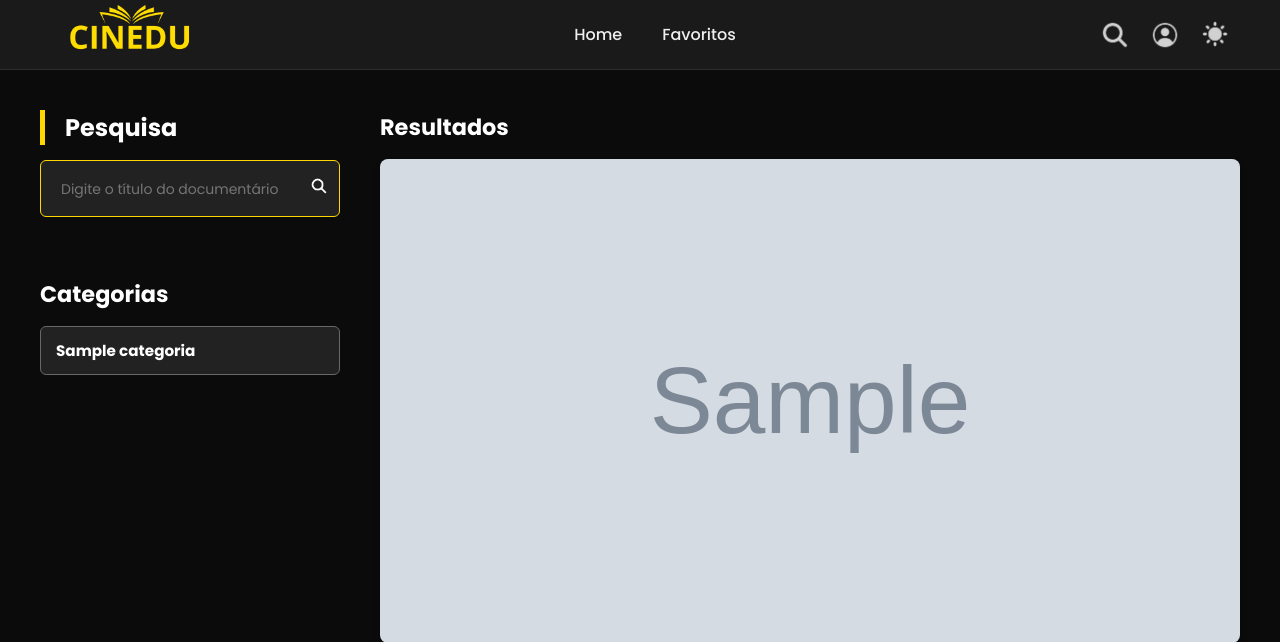
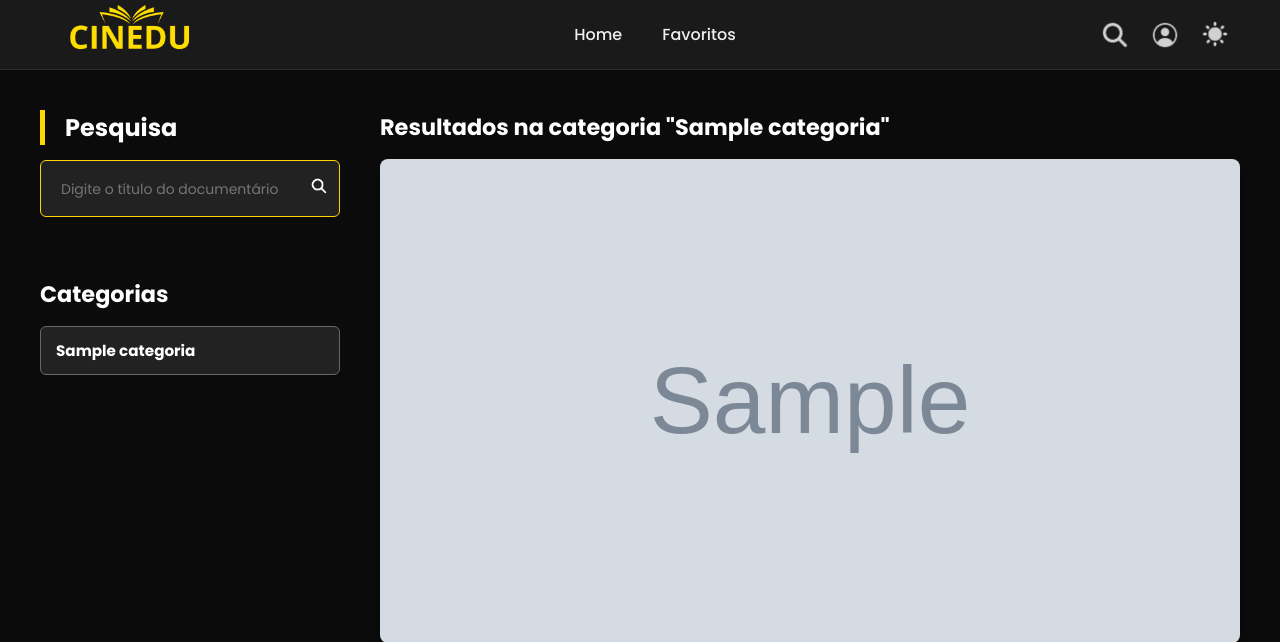
Before and after one commit to quibebytes/cinedu, a Django app: page /pesquisa/1/ in a window 1280 px wide. Shown: the top 642 px of the page. Run offline with Django 5.2, Linux system fonts and the light colour scheme; a user stored in the database is signed in; tables that the repository leaves empty hold one stand-in row (values such as "Sample post"); grey boxes marked "Sample" are stand-in pictures.

Commit message:
Adicionar mensagens para as pesquisas

```diff
--- a/app/templates/cinedu/pesquisa.html
+++ b/app/templates/cinedu/pesquisa.html
@@ -93,7 +93,17 @@
     <!-- COLUNA DIREITA -->
     <div class="resultados">
 
-        <h3>Resultados</h3>
+        {% if termos is None %}
+            <h3>Resultados
+        {% else %}
+            <h3>Resultados para termos "{{ termos }}"
+        {% endif %}
+
+        {% if categoria_atual is None %}
+            </h3>
+        {% else %}
+        na categoria "{{ categoria_atual | capfirst }}" </h3>
+        {% endif %}
 
         <div class="grid-resultados">
 
--- a/app/views.py
+++ b/app/views.py
@@ -58,11 +58,13 @@ def detalhes(request, doc_id):
 
 @login_required
 def pesquisa(request, cat_id=None):
-    categorias = Categoria.objects.all()[:50]
+    categorias = Categoria.objects.all()
     if cat_id:
         documentarios = Documentario.objects.filter(categoria__id=cat_id)
     else:
         documentarios = Documentario.objects.all()
+
+    termos = None
 
     # Pesquisa simples de substrings
     if request.method == 'POST':
@@ -77,7 +79,9 @@ def pesquisa(request, cat_id=None):
     return render(request, 'cinedu/pesquisa.html', {
         'usuario': request.user,
         'categorias': categorias,
+        'categoria_atual': Categoria.objects.get(id=cat_id).nome if cat_id else None,
         'documentarios': documentarios,
+        'termos': termos,
     })
 
 @login_required
```
